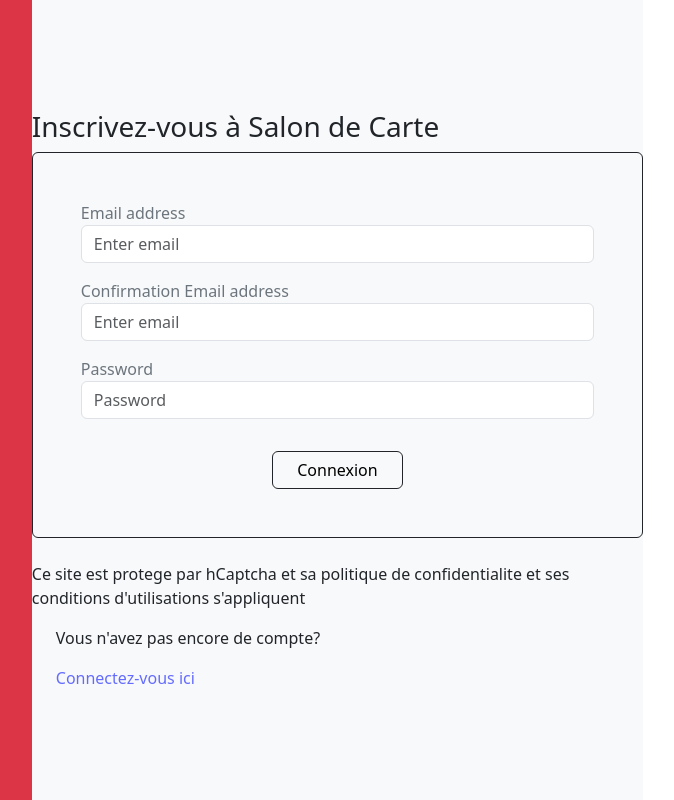
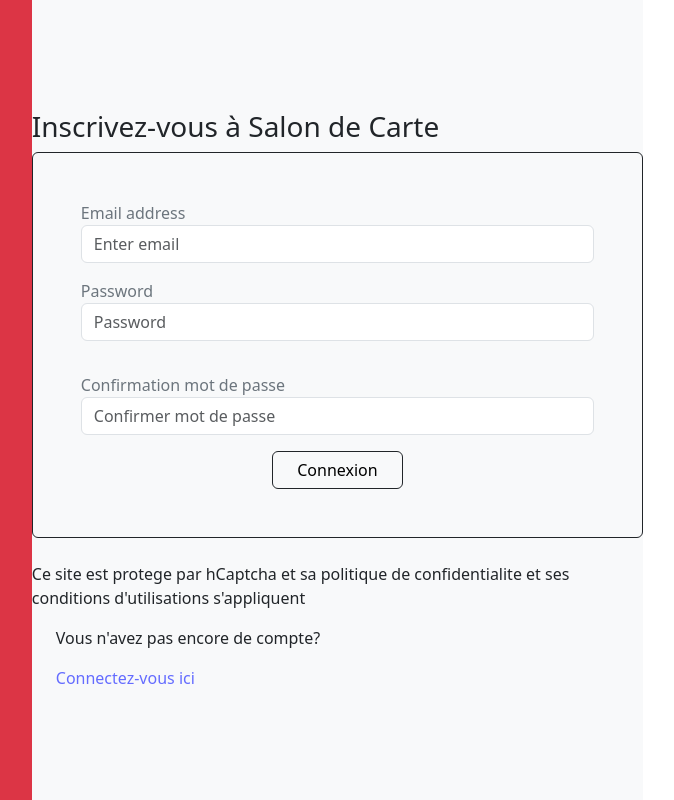
Before and after one commit to Aegis-Reflector/Salon_des_cartes, a React (Vite) app in the folder Page_connexion/page_connexion/: page /Inscription in a window 1280 px wide. Shown: the whole page, without its empty margins (172-846 px from the left). Built offline with nearby package versions, Linux system fonts and the light colour scheme.

Commit message:
Changement de confirmation de mot de passe

```diff
--- a/Page_connexion/page_connexion/src/pages/page_inscription.tsx
+++ b/Page_connexion/page_connexion/src/pages/page_inscription.tsx
@@ -5,7 +5,7 @@
 export default function PageInscription() {
   const navigate = useNavigate();
   const [formData, setFormData] = useState({ email: "", password: "" });
-  const [confirmEmail, setConfirmEmail] = useState("");
+  const [confirmPassword, setConfirmPassword] = useState("");
   const handleChange = (e: React.ChangeEvent<HTMLInputElement>) => {
     setFormData({ ...formData, [e.target.name]: e.target.value });
   };
@@ -13,7 +13,7 @@
   const handleSubmit = (e: React.FormEvent) => {
     e.preventDefault();
 
-    if (formData.email != confirmEmail) {
+    if (formData.password != confirmPassword) {
       alert("Les emails ne correspondent pas");
       return;
     }
@@ -62,20 +62,6 @@
                     onChange={handleChange}
                   />
                 </div>
-                <div className="form-group ">
-                  <label htmlFor="exampleInputEmail1">
-                    Confirmation Email address
-                  </label>
-                  <input
-                    type="email"
-                    className="form-control"
-                    id="exampleInputEmail1"
-                    aria-describedby="emailHelp"
-                    placeholder="Enter email"
-                    value={confirmEmail}
-                    onChange={(e) => setConfirmEmail(e.target.value)}
-                  />
-                </div>
                 <div className="form-group pb-3">
                   <label htmlFor="exampleInputPassword1">Password</label>
                   <input
@@ -86,6 +72,19 @@
                     name="password"
                     value={formData.password}
                     onChange={handleChange}
+                  />
+                </div>
+                <div className="form-group ">
+                  <label htmlFor="exampleInputPassword1">
+                    Confirmation mot de passe
+                  </label>
+                  <input
+                    type="password"
+                    className="form-control"
+                    id="exampleInputPassword1"
+                    placeholder="Confirmer mot de passe"
+                    value={confirmPassword}
+                    onChange={(e) => setConfirmPassword(e.target.value)}
                   />
                 </div>
 
```
